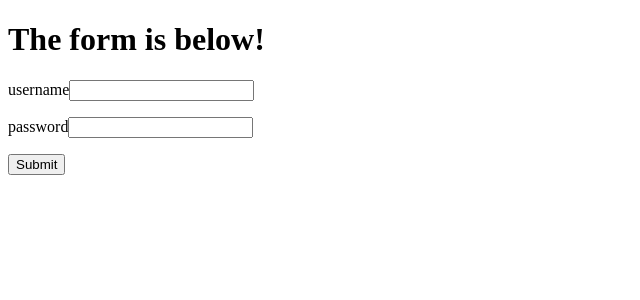
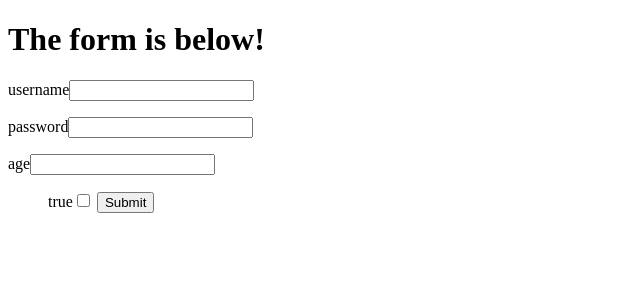
Before and after one commit to euguroglu/Flask_WTForm, a Flask app: page / in a window 1280 px wide. Shown: the top 300 px of the page, without its empty margins (0-640 px from the left). Run offline with Flask 2, Linux system fonts and the light colour scheme.

Commit message:
ıntegerfiled and boolean filed added

```diff
--- a/app.py
+++ b/app.py
@@ -1,6 +1,6 @@
 from flask import render_template, Flask
 from flask_wtf import FlaskForm
-from wtforms import StringField, PasswordField
+from wtforms import StringField, PasswordField, BooleanField, IntegerField
 from wtforms.validators import InputRequired, Length, AnyOf
 
 app = Flask(__name__)
@@ -9,13 +9,15 @@ app.config['SECRET_KEY'] = "Mysecret"
 class LoginForm(FlaskForm):
     username = StringField('username',validators=[InputRequired(),Length(min=4,max=8,message='Must be between 4 and 8 characters')])
     password = PasswordField('password',validators=[InputRequired(),AnyOf(values=['secret','password'])])
+    age = IntegerField('age')
+    true = BooleanField('true')
 
 @app.route('/',methods=['GET','POST'])
 def index():
     form = LoginForm()
 
     if form.validate_on_submit():
-        return '<h1>Username: {} Password: {}</h1>'.format(form.username.data,form.password.data)
+        return '<h1>Username: {} Password: {} Age: {} True: {}</h1>'.format(form.username.data,form.password.data,form.age.data,form.true.data)
 
     return render_template('index.html',form=form)
 
--- a/templates/index.html
+++ b/templates/index.html
@@ -21,6 +21,12 @@
           <li style="color:red;">{{error}}</li>
         {%endfor%}
       </ul>
+      {{form.age.label}}{{form.age}}
+      <ul>
+        {%for error in form.age.errors%}
+          <li style="color:red;">{{error}}</li>
+        {%endfor%}
+      {{form.true.label}}{{form.true}}
       <input type="submit" value="Submit">
     </form>
   </body>
```
